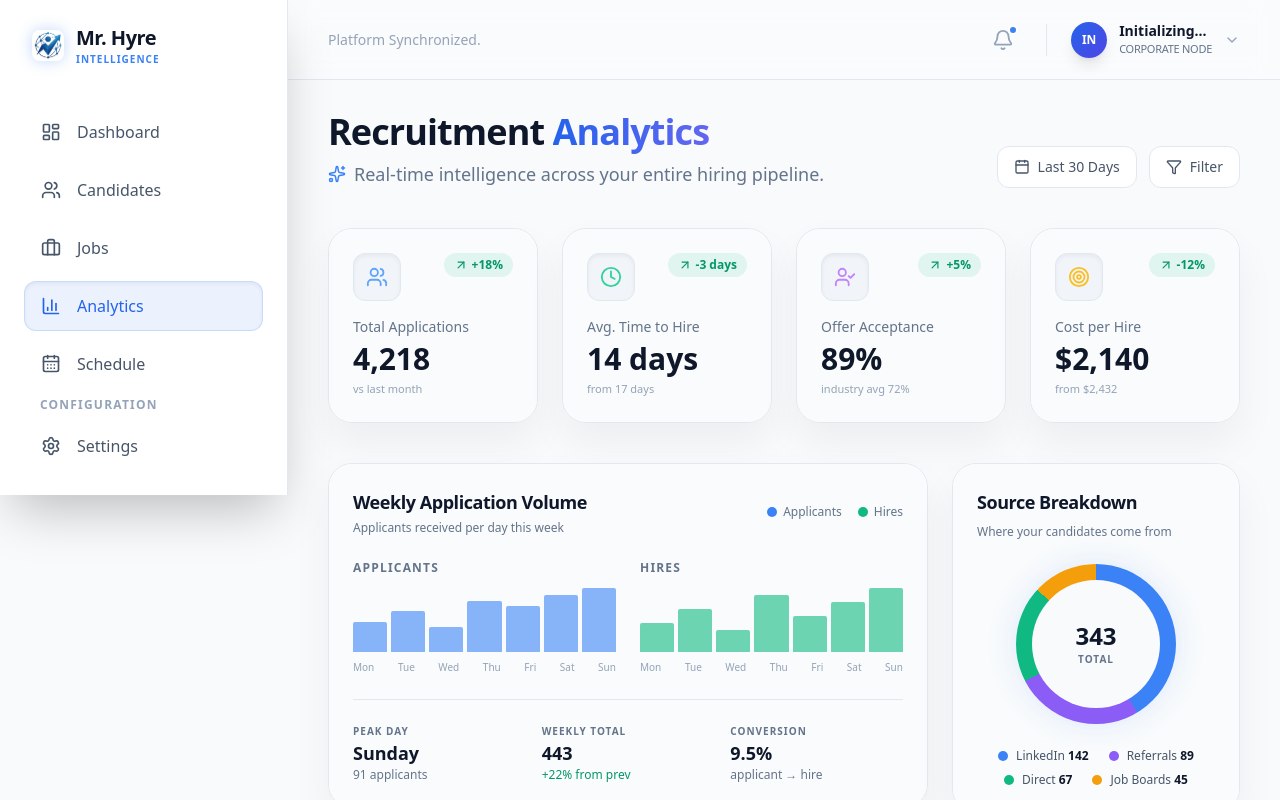
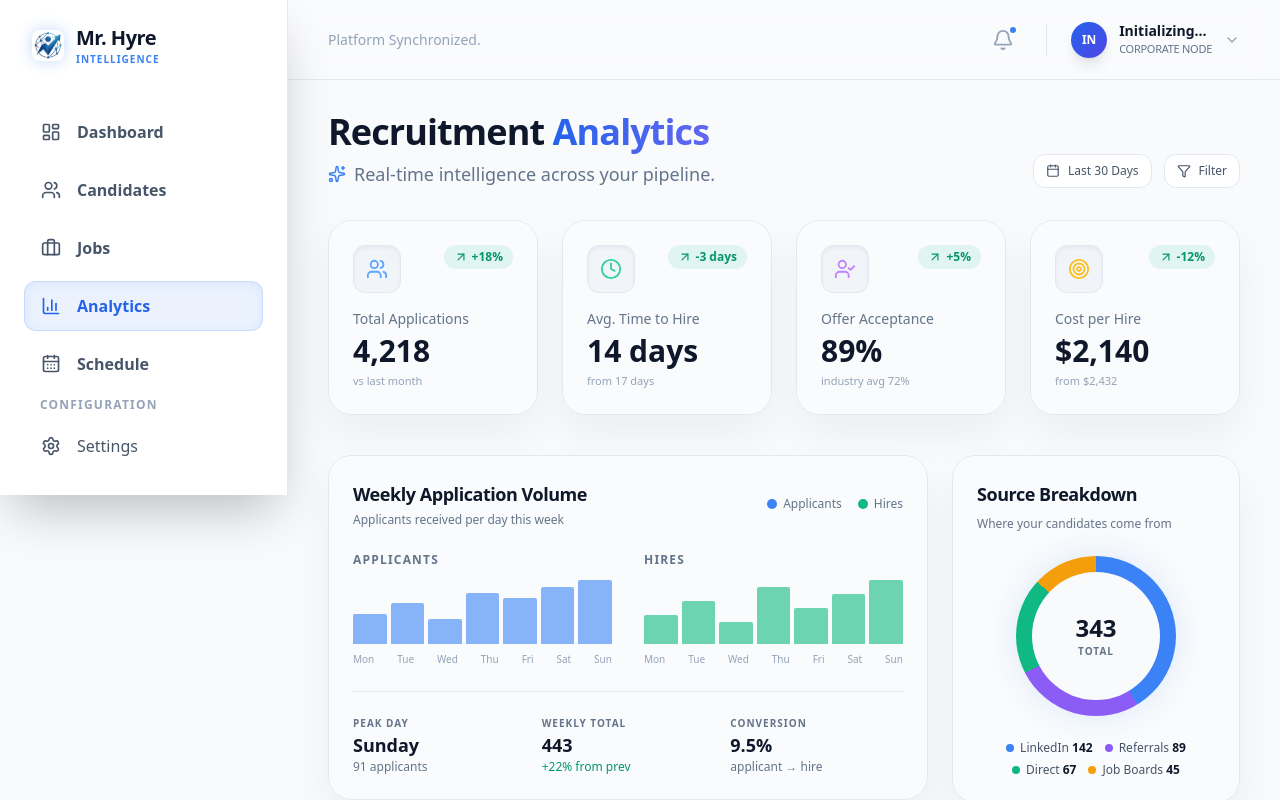
Before and after one commit to girivivek2002/my-hyre, a Next.js app: page /recruiter/analytics in a window 1280 px wide. Built offline with nearby package versions, Linux system fonts and the light colour scheme.

Commit message:
Update dashboards and auth pages

```diff
--- a/app/login/page.tsx
+++ b/app/login/page.tsx
@@ -111,7 +111,7 @@ export default function LoginPage() {
           variants={containerVars}
           initial="hidden"
           animate="visible"
-          className="w-full max-w-[440px] bg-white/60 dark:bg-neutral-900/60 backdrop-blur-xl border border-slate-200 dark:border-neutral-800/80 rounded-3xl p-6 sm:p-10 shadow-[0_20px_50px_rgba(0,0,0,0.05)] dark:shadow-[0_20px_50px_rgba(0,0,0,0.5)] relative overflow-hidden text-slate-900 dark:text-white"
+          className="w-full max-w-[440px] bg-white/60 dark:bg-neutral-900/60 backdrop-blur-xl border border-slate-200 dark:border-neutral-800/80 rounded-3xl p-6 sm:p-10 shadow-[0_20px_50px_rgba(0,0,0,0.05)] dark:shadow-[0_20px_50px_rgba(0,0,0,0.5)] relative overflow-hidden text-slate-900 dark:text-white mx-4"
         >
           {/* Inner glossy highlight bounding box */}
           <div className="absolute inset-0 bg-gradient-to-b from-white/5 to-transparent opacity-50 pointer-events-none"></div>
@@ -123,11 +123,11 @@ export default function LoginPage() {
           </motion.div>
 
           {/* Title */}
-          <motion.div variants={itemVars} className="text-center mb-10">
-            <h2 className="text-3xl font-extrabold mb-3 tracking-tight text-transparent bg-clip-text bg-gradient-to-r from-slate-900 to-slate-500 dark:from-white dark:to-neutral-400">
+          <motion.div variants={itemVars} className="text-center mb-8 sm:mb-10">
+            <h2 className="text-2xl sm:text-3xl font-extrabold mb-3 tracking-tight text-transparent bg-clip-text bg-gradient-to-r from-slate-900 to-slate-500 dark:from-white dark:to-neutral-400">
               Welcome Back
             </h2>
-            <p className="text-slate-500 dark:text-neutral-400 text-sm">
+            <p className="text-slate-500 dark:text-neutral-400 text-xs sm:text-sm px-2">
               Sign in to your intelligent hiring workspace
             </p>
           </motion.div>
--- a/app/recruiter/analytics/page.tsx
+++ b/app/recruiter/analytics/page.tsx
@@ -23,7 +23,7 @@ function GlassCard({ children, className = "" }: { children: ReactNode, classNam
         <div onMouseMove={handleMouseMove} className={`group relative bg-white/60 dark:bg-neutral-900/40 backdrop-blur-md border border-slate-200 dark:border-neutral-800/60 rounded-3xl overflow-hidden shadow-[0_20px_40px_rgba(0,0,0,0.05)] dark:shadow-[0_20px_40px_rgba(0,0,0,0.2)] ${className}`}>
             <motion.div className="pointer-events-none absolute -inset-px opacity-0 transition duration-500 group-hover:opacity-100 z-[-1]" style={{ background: useMotionTemplate`radial-gradient(400px circle at ${mouseX}px ${mouseY}px, rgba(59, 130, 246, 0.15), transparent 80%)` }} />
             <div className="absolute inset-0 bg-slate-50/80 dark:bg-neutral-950/80 -z-10" />
-            <div className="relative z-10 w-full h-full p-6">{children}</div>
+            <div className="relative z-10 w-full h-full p-4 sm:p-6">{children}</div>
         </div>
     );
 }
@@ -90,11 +90,11 @@ function DonutChart({ segments }: { segments: { label: string, value: number, co
                     </div>
                 </div>
             </div>
-            <div className="flex flex-wrap justify-center gap-x-5 gap-y-2">
+            <div className="flex flex-wrap justify-center gap-x-3 gap-y-1.5 px-2">
                 {segments.map((seg, i) => (
-                    <div key={i} className="flex items-center gap-2">
-                        <div className="w-2.5 h-2.5 rounded-full" style={{ backgroundColor: seg.color }} />
-                        <span className="text-xs text-slate-600 dark:text-neutral-400 font-medium">{seg.label} <span className="text-slate-900 dark:text-white font-bold">{seg.value}</span></span>
+                    <div key={i} className="flex items-center gap-1.5">
+                        <div className="w-2 h-2 rounded-full shrink-0" style={{ backgroundColor: seg.color }} />
+                        <span className="text-[10px] sm:text-xs text-slate-600 dark:text-neutral-400 font-medium whitespace-nowrap">{seg.label} <span className="text-slate-900 dark:text-white font-bold">{seg.value}</span></span>
                     </div>
                 ))}
             </div>
@@ -127,28 +127,28 @@ export default function AnalyticsPage() {
                     <div className="max-w-7xl mx-auto">
 
                         {/* Header */}
-                        <motion.div variants={itemVars} className="mb-10 flex flex-col sm:flex-row justify-between sm:items-end gap-4">
-                            <div>
-                                <h1 className="text-3xl sm:text-4xl font-extrabold tracking-tight mb-2 text-slate-900 dark:text-white">
+                        <motion.div variants={itemVars} className="mb-8 flex flex-col md:flex-row justify-between md:items-end gap-6">
+                            <div className="max-w-xl">
+                                <h1 className="text-3xl sm:text-4xl font-extrabold tracking-tight mb-2 text-slate-900 dark:text-white leading-tight">
                                     Recruitment <span className="text-transparent bg-clip-text bg-gradient-to-r from-blue-600 to-indigo-500 dark:from-blue-400 dark:to-indigo-300">Analytics</span>
                                 </h1>
-                                <p className="text-slate-500 dark:text-neutral-400 text-lg flex items-center gap-2">
-                                    <Sparkles size={18} className="text-blue-500 dark:text-blue-400" />
-                                    Real-time intelligence across your entire hiring pipeline.
+                                <p className="text-slate-500 dark:text-neutral-400 text-sm sm:text-lg flex items-start sm:items-center gap-2">
+                                    <Sparkles size={18} className="text-blue-500 dark:text-blue-400 shrink-0 mt-1 sm:mt-0" />
+                                    <span>Real-time intelligence across your pipeline.</span>
                                 </p>
                             </div>
-                            <div className="flex items-center gap-3">
-                                <button className="flex items-center gap-2 bg-white dark:bg-neutral-900/60 border border-slate-200 dark:border-neutral-800 px-4 py-2.5 rounded-xl text-sm font-medium text-slate-600 dark:text-neutral-400 hover:text-slate-900 dark:hover:text-white hover:border-slate-300 dark:hover:border-neutral-700 transition-all">
-                                    <Calendar size={16} /> Last 30 Days
+                            <div className="flex items-center gap-2 sm:gap-3 overflow-x-auto pb-2 sm:pb-0 scroll-hide">
+                                <button className="whitespace-nowrap flex items-center gap-2 bg-white dark:bg-neutral-900/60 border border-slate-200 dark:border-neutral-800 px-3 py-2 rounded-xl text-xs font-medium text-slate-600 dark:text-neutral-400 transition-all">
+                                    <Calendar size={14} /> Last 30 Days
                                 </button>
-                                <button className="flex items-center gap-2 bg-white dark:bg-neutral-900/60 border border-slate-200 dark:border-neutral-800 px-4 py-2.5 rounded-xl text-sm font-medium text-slate-600 dark:text-neutral-400 hover:text-slate-900 dark:hover:text-white hover:border-slate-300 dark:hover:border-neutral-700 transition-all">
-                                    <Filter size={16} /> Filter
+                                <button className="whitespace-nowrap flex items-center gap-2 bg-white dark:bg-neutral-900/60 border border-slate-200 dark:border-neutral-800 px-3 py-2 rounded-xl text-xs font-medium text-slate-600 dark:text-neutral-400 transition-all">
+                                    <Filter size={14} /> Filter
                                 </button>
                             </div>
                         </motion.div>
 
                         {/* ── KPI Row ────────────────────────────────── */}
-                        <motion.div variants={itemVars} className="grid grid-cols-1 sm:grid-cols-2 lg:grid-cols-4 gap-6 mb-10">
+                        <motion.div variants={itemVars} className="grid grid-cols-1 sm:grid-cols-2 lg:grid-cols-4 gap-4 sm:gap-6 mb-10">
                             {[
                                 { title: "Total Applications", value: "4,218", trend: "+18%", positive: true, icon: <Users size={22} className="text-blue-400" />, sub: "vs last month" },
                                 { title: "Avg. Time to Hire", value: "14 days", trend: "-3 days", positive: true, icon: <Clock size={22} className="text-emerald-400" />, sub: "from 17 days" },
@@ -189,16 +189,16 @@ export default function AnalyticsPage() {
                                         </div>
                                     </div>
 
-                                    <div className="grid grid-cols-2 gap-6">
-                                        <div>
-                                            <p className="text-xs text-slate-500 dark:text-neutral-500 mb-3 font-semibold uppercase tracking-widest">Applicants</p>
+                                    <div className="flex flex-col sm:flex-row gap-8">
+                                        <div className="flex-1">
+                                            <p className="text-xs text-slate-500 dark:text-neutral-400 mb-3 font-semibold uppercase tracking-widest">Applicants</p>
                                             <MiniBarChart data={weeklyApplicants} color="bg-blue-500" />
                                             <div className="flex justify-between mt-2 text-[10px] text-slate-400 dark:text-neutral-600 font-medium">
                                                 {["Mon", "Tue", "Wed", "Thu", "Fri", "Sat", "Sun"].map(d => <span key={d}>{d}</span>)}
                                             </div>
                                         </div>
-                                        <div>
-                                            <p className="text-xs text-slate-500 dark:text-neutral-500 mb-3 font-semibold uppercase tracking-widest">Hires</p>
+                                        <div className="flex-1">
+                                            <p className="text-xs text-slate-500 dark:text-neutral-400 mb-3 font-semibold uppercase tracking-widest">Hires</p>
                                             <MiniBarChart data={weeklyHires} color="bg-emerald-500" />
                                             <div className="flex justify-between mt-2 text-[10px] text-slate-400 dark:text-neutral-600 font-medium">
                                                 {["Mon", "Tue", "Wed", "Thu", "Fri", "Sat", "Sun"].map(d => <span key={d}>{d}</span>)}
--- a/app/signup/page.tsx
+++ b/app/signup/page.tsx
@@ -23,7 +23,7 @@ function SignupCard({ title, desc, icon, href }: { title: string; desc: string;
                     visible: { opacity: 1, y: 0, transition: { type: "spring", stiffness: 200, damping: 20 } }
                 }}
                 onMouseMove={handleMouseMove}
-                className="group relative flex flex-col bg-white/60 dark:bg-neutral-900/60 backdrop-blur-xl border border-slate-200 dark:border-neutral-800/80 rounded-3xl p-8 hover:border-transparent transition-all duration-300 overflow-hidden text-left shadow-lg dark:shadow-[0_20px_40px_rgba(0,0,0,0.3)] h-full"
+                className="group relative flex flex-col bg-white/60 dark:bg-neutral-900/60 backdrop-blur-xl border border-slate-200 dark:border-neutral-800/80 rounded-3xl p-6 sm:p-8 hover:border-transparent transition-all duration-300 overflow-hidden text-left shadow-lg dark:shadow-[0_20px_40px_rgba(0,0,0,0.3)] h-full"
             >
                 {/* Magnetic Glow Border */}
                 <motion.div
@@ -106,13 +106,13 @@ export default function SignupPage() {
                     </motion.div>
 
                     {/* Title */}
-                    <motion.h1 variants={itemVars} className="text-4xl md:text-5xl lg:text-6xl font-extrabold mb-6 pb-3 tracking-tight text-transparent bg-clip-text bg-gradient-to-br from-slate-900 to-slate-600 dark:from-white dark:to-neutral-400">
+                    <motion.h1 variants={itemVars} className="text-3xl sm:text-5xl lg:text-6xl font-extrabold mb-6 pb-3 tracking-tight text-transparent bg-clip-text bg-gradient-to-br from-slate-900 to-slate-600 dark:from-white dark:to-neutral-400 leading-tight">
                         The Intelligent Workspace.
                     </motion.h1>
 
                     {/* Subtitle */}
-                    <motion.p variants={itemVars} className="text-slate-600 dark:text-neutral-400 text-lg md:text-xl mb-16 max-w-2xl mx-auto transition-colors">
-                        Choose your path to begin your journey with the world's most sophisticated AI recruitment suite.
+                    <motion.p variants={itemVars} className="text-slate-600 dark:text-neutral-400 text-base sm:text-xl mb-12 sm:mb-16 max-w-2xl mx-auto transition-colors">
+                        Choose your path to begin your journey with our AI recruitment suite.
                     </motion.p>
 
                     {/* Cards Container */}
--- a/components/landing/Hero.tsx
+++ b/components/landing/Hero.tsx
@@ -88,9 +88,9 @@ export default function Hero() {
             AI POWERED INTELLIGENT MATCHING
           </motion.div>
 
-          <motion.h1 variants={itemVars} className="text-5xl sm:text-6xl lg:text-[76px] leading-[1.1] font-bold mb-6 sm:mb-8 tracking-tight text-slate-900 dark:text-white">
+          <motion.h1 variants={itemVars} className="text-4xl sm:text-6xl lg:text-[76px] leading-[1.1] font-bold mb-6 sm:mb-8 tracking-tight text-slate-900 dark:text-white">
             Hire the Right <br className="hidden sm:block" />
-            <span className="relative inline-block text-transparent bg-clip-text bg-gradient-to-r from-blue-600 to-indigo-600 dark:from-blue-400 dark:to-indigo-500">
+            <span className="relative inline-block text-transparent bg-clip-text bg-gradient-to-r from-blue-600 to-indigo-600 dark:from-blue-400 dark:to-indigo-500 pb-2">
               Talent
               {/* Highlight Underline */}
               <motion.span
@@ -155,12 +155,12 @@ export default function Hero() {
               className="w-full h-full object-cover rounded-xl shadow-inner relative z-10"
             />
 
-            {/* Floating AI Score Card (Animated continuously + popped out in 3D space) */}
+            {/* Floating AI Score Card */}
             <motion.div
               initial={{ z: 60 }}
               animate={{ y: [0, -10, 0] }}
               transition={{ repeat: Infinity, duration: 4, ease: "easeInOut" }}
-              className="absolute -bottom-4 sm:-bottom-8 -left-2 sm:-left-10 bg-white/90 dark:bg-neutral-900/90 backdrop-blur-md border border-slate-200 dark:border-neutral-700/50 px-4 sm:px-6 py-3 sm:py-5 rounded-xl sm:rounded-2xl shadow-xl sm:shadow-[0_20px_40px_rgba(0,0,0,0.4)] flex flex-col gap-1 z-30"
+              className="absolute -bottom-6 sm:-bottom-8 left-1/2 -translate-x-1/2 sm:left-[-40px] sm:translate-x-0 bg-white/90 dark:bg-neutral-900/90 backdrop-blur-md border border-slate-200 dark:border-neutral-700/50 px-4 sm:px-6 py-3 sm:py-5 rounded-xl sm:rounded-2xl shadow-xl sm:shadow-[0_20px_40px_rgba(0,0,0,0.4)] flex flex-col gap-1 z-30 min-w-[140px]"
             >
               <div className="flex items-center gap-2">
                 <span className="flex h-2 w-2 rounded-full bg-green-500"></span>
--- a/components/layouts/DashboardLayout.tsx
+++ b/components/layouts/DashboardLayout.tsx
@@ -71,14 +71,14 @@ export default function DashboardLayout({ children, role }: { children: ReactNod
           <motion.div
             initial={{ opacity: 0 }} animate={{ opacity: 1 }} exit={{ opacity: 0 }}
             onClick={() => setIsMobileMenuOpen(false)}
-            className="fixed inset-0 bg-neutral-950/80 backdrop-blur-sm z-40 md:hidden"
+            className="fixed inset-0 bg-neutral-950/80 backdrop-blur-sm z-[90] md:hidden"
           />
         )}
       </AnimatePresence>
 
       {/* Responsive Sidebar */}
       <div
-        className={`absolute md:relative w-72 h-full bg-white/90 dark:bg-neutral-950/90 backdrop-blur-3xl border-r border-slate-200 dark:border-neutral-800/60 p-6 flex flex-col z-50 shadow-2xl transition-transform duration-300 ease-in-out md:translate-x-0 ${isMobileMenuOpen ? 'translate-x-0' : '-translate-x-full'}`}
+        className={`absolute md:relative w-72 h-full bg-white/95 dark:bg-neutral-950/95 backdrop-blur-3xl border-r border-slate-200 dark:border-neutral-800/60 p-6 flex flex-col z-[100] md:z-30 shadow-2xl transition-transform duration-300 ease-in-out md:translate-x-0 ${isMobileMenuOpen ? 'translate-x-0' : '-translate-x-full'}`}
       >
         <div className="flex items-center justify-between mb-10 pl-2">
           <div className="flex items-center gap-3">
@@ -100,7 +100,9 @@ export default function DashboardLayout({ children, role }: { children: ReactNod
               <div
                 key={i}
                 onClick={() => handleNavigation(item.path)}
-                className={`flex items-center gap-4 px-4 py-3 rounded-xl cursor-pointer transition-all duration-300 font-medium ${isActive ? 'bg-blue-500/10 text-blue-600 dark:text-blue-400 border border-blue-500/20 shadow-inner' : 'hover:bg-slate-100 dark:hover:bg-neutral-900 hover:text-slate-900 dark:hover:text-white border border-transparent'}`}
+                className={`flex items-center gap-4 px-4 py-3 rounded-xl cursor-pointer transition-all duration-300 font-bold group ${isActive
+                  ? 'bg-blue-500/10 text-blue-600 dark:text-blue-400 border border-blue-500/20 shadow-[inset_0_2px_10px_rgba(59,130,246,0.1)]'
+                  : 'hover:bg-slate-50 dark:hover:bg-neutral-900/60 hover:text-slate-900 dark:hover:text-white border border-transparent'}`}
               >
                 {item.icon}
                 <span>{item.label}</span>
@@ -117,7 +119,7 @@ export default function DashboardLayout({ children, role }: { children: ReactNod
       </div>
 
       {/* Main Content Pane */}
-      <div className="flex-1 flex flex-col h-screen overflow-hidden w-full relative z-10 w-full">
+      <div className="flex-1 flex flex-col h-screen overflow-hidden w-full relative z-20">
 
         {/* Topbar */}
         <div className="h-20 border-b border-slate-200 dark:border-neutral-800/60 bg-white/30 dark:bg-neutral-950/30 backdrop-blur-md px-6 sm:px-10 flex justify-between items-center shrink-0">
@@ -140,7 +142,7 @@ export default function DashboardLayout({ children, role }: { children: ReactNod
               </button>
 
               {showNotifications && (
-                <div className="absolute right-0 mt-3 w-80 bg-white dark:bg-neutral-900 border border-slate-200 dark:border-neutral-800 rounded-2xl shadow-xl z-50 overflow-hidden">
+                <div className="absolute right-0 mt-3 w-80 bg-white dark:bg-neutral-900 border border-slate-200/60 dark:border-neutral-800 rounded-2xl shadow-[0_20px_50px_rgba(0,0,0,0.2)] dark:shadow-[0_20px_50px_rgba(0,0,0,0.6)] z-[110] overflow-hidden">
                   <div className="p-4 border-b border-slate-100 dark:border-neutral-800">
                     <h3 className="font-bold text-slate-900 dark:text-white">System Notifications</h3>
                   </div>
@@ -169,7 +171,7 @@ export default function DashboardLayout({ children, role }: { children: ReactNod
               </div>
 
               {showProfileMenu && (
-                <div className="absolute right-0 mt-4 w-56 bg-white dark:bg-neutral-900 border border-slate-200 dark:border-neutral-800 rounded-2xl shadow-xl z-50 overflow-hidden flex flex-col py-2">
+                <div className="absolute right-0 mt-4 w-56 bg-white dark:bg-neutral-900 border border-slate-200/60 dark:border-neutral-800 rounded-2xl shadow-[0_20px_50px_rgba(0,0,0,0.2)] dark:shadow-[0_20px_50px_rgba(0,0,0,0.6)] z-[110] overflow-hidden flex flex-col py-2">
                   <div className="px-4 py-3 border-b border-slate-100 dark:border-neutral-800 mb-2">
                     <p className="text-sm font-bold text-slate-900 dark:text-white truncate">{userName}</p>
                   </div>
@@ -193,7 +195,34 @@ export default function DashboardLayout({ children, role }: { children: ReactNod
         </div>
 
         {/* Children Render Pane */}
-        {children}
+        <div className="flex-1 overflow-y-auto pb-24 md:pb-0">
+          {children}
+        </div>
+
+        {/* Mobile Bottom Navigation Bar */}
+        <div className="md:hidden fixed bottom-0 left-0 right-0 z-50 px-4 pb-6 pt-2 pointer-events-none">
+          <div className="max-w-md mx-auto pointer-events-auto">
+             <div className="bg-white/80 dark:bg-neutral-950/80 backdrop-blur-2xl border border-slate-200/50 dark:border-neutral-800/50 rounded-2xl shadow-[0_-10px_40px_rgba(0,0,0,0.1)] dark:shadow-[0_-10px_40px_rgba(0,0,0,0.5)] flex justify-between items-center px-2 py-2">
+                {links.slice(0, 4).map((item, i) => {
+                  const isActive = pathname === item.path;
+                  return (
+                    <div
+                      key={i}
+                      onClick={() => handleNavigation(item.path)}
+                      className="flex flex-col items-center justify-center flex-1 py-1 gap-1 cursor-pointer group"
+                    >
+                      <div className={`p-2 rounded-xl transition-all duration-300 ${isActive ? 'bg-blue-500 text-white shadow-[0_0_15px_rgba(59,130,246,0.5)] scale-110' : 'text-slate-400 group-hover:text-slate-900 dark:group-hover:text-white'}`}>
+                        {React.cloneElement(item.icon as React.ReactElement, { size: 20 })}
+                      </div>
+                      <span className={`text-[10px] font-bold tracking-tight transition-colors ${isActive ? 'text-blue-500' : 'text-slate-400'}`}>
+                        {item.label}
+                      </span>
+                    </div>
+                  );
+                })}
+             </div>
+          </div>
+        </div>
 
       </div>
     </div>
```
Also changed, not shown: app/candidate/dashboard/page.tsx (+10 -10 lines), app/recruiter/dashboard/page.tsx (+11 -11 lines).
